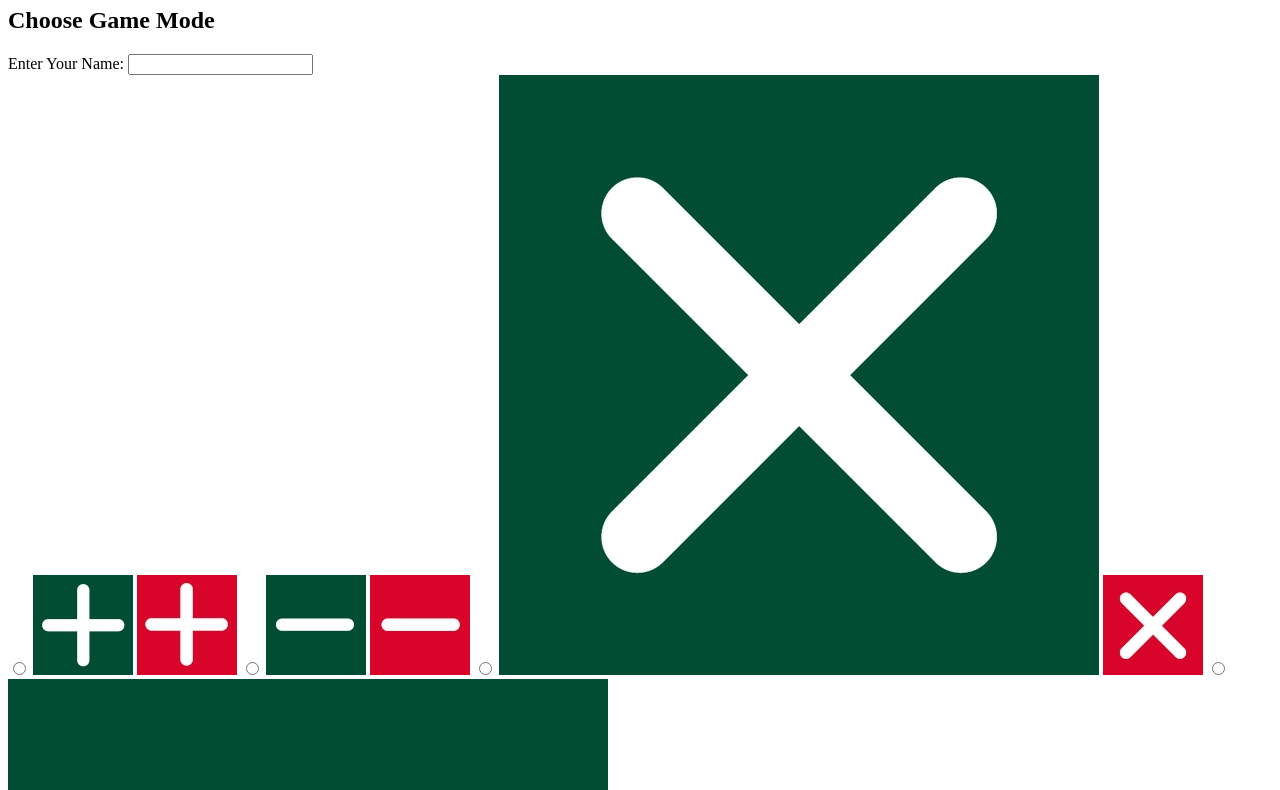
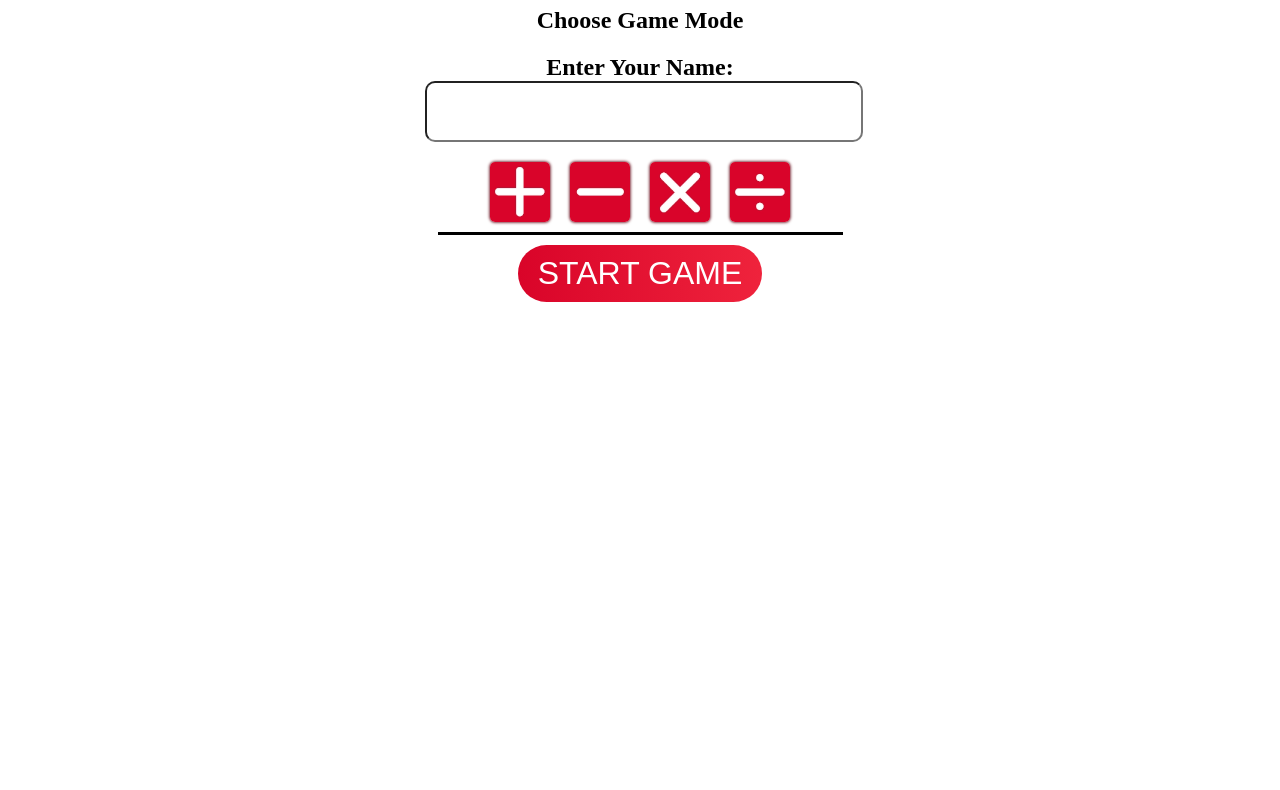
Before and after one commit to ernesto-quispe/wdd330-final, a website built with Vite: page src/index.html in a window 1280 px wide. Shown: the part 73-863 px from the top of the page. After the commit the page ends 800 px from the top, so only its background shows below. Built offline with nearby package versions, Linux system fonts and the light colour scheme.

Commit message:
fix path

```diff
--- a/src/index.html
+++ b/src/index.html
@@ -14,7 +14,7 @@
   <link rel="icon" href="images/favicon.ico">
   <link href="https://fonts.googleapis.com/css2?family=Roboto&display=swap" rel="stylesheet">
   <!-- <link rel="stylesheet" href="/css/style.css" /> -->
-  <link rel="stylesheet" href="/src/css/style.css" />
+  <link rel="stylesheet" href="css/style.css" />
   <script src="js/main.js" type="module"></script>
 </head>
 
@@ -28,25 +28,25 @@
         <label>Enter Your Name: <input type="text" id="alias" name="alias" required></label>
         <div class="operationSelector">
         <label class="operationLabels"><input type="radio" id="sum" name="opcion" value="sum" class="operationRadio">
-          <img src="/src/public/images/plusIcon-green-100.webp" alt="Addition Icon" class="operationImage checked">
+          <img src="public/images/plusIcon-green-100.webp" alt="Addition Icon" class="operationImage checked">
 
-          <img src="/src/public/images/plusIcon-100.webp" alt="Addition Icon" class="operationImage">
+          <img src="public/images/plusIcon-100.webp" alt="Addition Icon" class="operationImage">
         </label>
         <label class="operationLabels"><input type="radio" id="sub" name="opcion" value="sub" class="operationRadio">
-          <img src="/src/public/images/minusIcon-green-100.webp" alt="Subtraction Icon" class="operationImage checked">
+          <img src="public/images/minusIcon-green-100.webp" alt="Subtraction Icon" class="operationImage checked">
 
-          <img src="/src/public/images/minusIcon-100.webp" alt="Subtraction Icon" class="operationImage">
+          <img src="public/images/minusIcon-100.webp" alt="Subtraction Icon" class="operationImage">
         </label>
         <label class="operationLabels"><input type="radio" id="mul" name="opcion" value="mul" class="operationRadio">
-          <img src="/src/public/images/multiplyIcon-green-100.webp" alt="Multiplication Icon"
+          <img src="public/images/multiplyIcon-green-100.webp" alt="Multiplication Icon"
             class="operationImage checked">
 
-          <img src="/src/public/images/multiplyIcon-100.webp" alt="Multiplication Icon" class="operationImage">
+          <img src="public/images/multiplyIcon-100.webp" alt="Multiplication Icon" class="operationImage">
         </label>
         <label class="operationLabels"><input type="radio" id="div" name="opcion" value="div" class="operationRadio">
-          <img src="/src/public/images/divideIcon-green-100.webp" alt="Division Icon" class="operationImage checked">
+          <img src="public/images/divideIcon-green-100.webp" alt="Division Icon" class="operationImage checked">
 
-          <img src="/src/public/images/divideIcon-100.webp" alt="Division Icon" class="operationImage">
+          <img src="public/images/divideIcon-100.webp" alt="Division Icon" class="operationImage">
         </label>
       </div>
         <input class="submitBtn" type="submit" value="START GAME">
```
